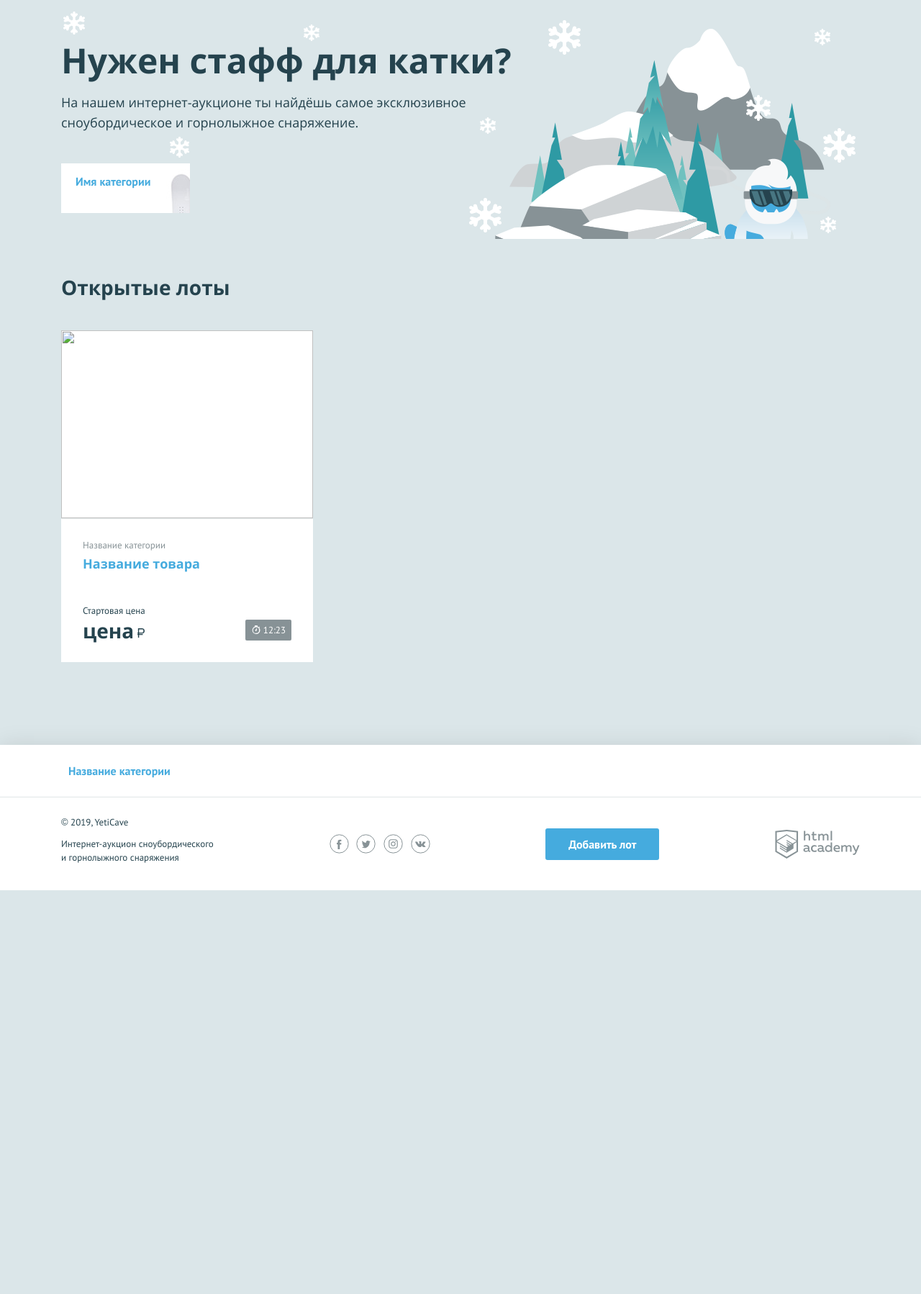
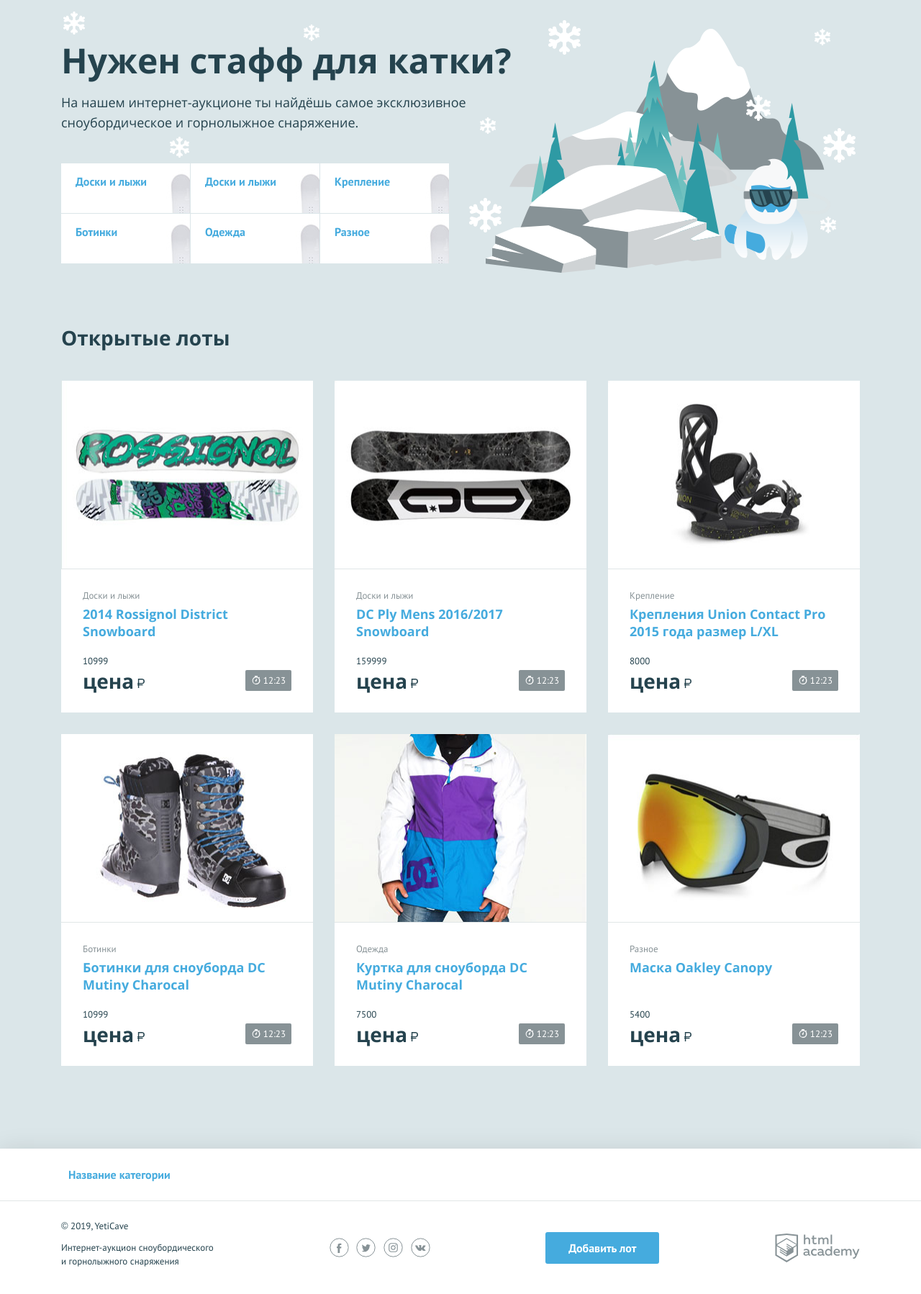
Before and after one commit to egoson/664247-yeticave, a PHP site: page / in a window 1280 px wide. Shown: the part 107-1905 px from the top of the page at 72% size. Before the commit the page ends 1344 px from the top, so only its background shows below. Run offline with PHP 8.4, Linux system fonts and the light colour scheme.

Commit message:
создал массив и добавил в разметку данные из него

```diff
--- a/index.php
+++ b/index.php
@@ -1,7 +1,47 @@
 <?php
 $is_auth = rand(0, 1);
 
-$user_name = 'Денис Филипкин'; // укажите здесь ваше имя
+$user_name = 'Денис Филипкин';
+
+$equipments = ["Доски и лыжи", "Крепления", "Ботинки", "Одежда", "Инструменты", "Разное"];
+$announcement = [
+    [
+      "name" => "2014 Rossignol District Snowboard",
+      "category" => "Доски и лыжи",
+      "price" => "10999",
+      "url" => "img/lot-1.jpg"
+    ],
+    [
+      "name" => "DC Ply Mens 2016/2017 Snowboard",
+      "category" => "Доски и лыжи",
+      "price" => "159999",
+      "url" => "img/lot-2.jpg"
+    ],
+    [
+      "name" => "Крепления Union Contact Pro 2015 года размер L/XL",
+      "category" => "Крепление",
+      "price" => "8000",
+      "url" => "img/lot-3.jpg"
+    ],
+    [
+      "name" => "Ботинки для сноуборда DC Mutiny Charocal",
+      "category" => "Ботинки",
+      "price" => "10999",
+      "url" => "img/lot-4.jpg"
+    ],
+    [
+      "name" => "Куртка для сноуборда DC Mutiny Charocal",
+      "category" => "Одежда",
+      "price" => "7500",
+      "url" => "img/lot-5.jpg"
+    ],
+    [
+      "name" => "Маска Oakley Canopy",
+      "category" => "Разное",
+      "price" => "5400",
+      "url" => "img/lot-6.jpg"
+    ],
+];
 ?>
 <!DOCTYPE html>
 <html lang="ru">
@@ -51,10 +91,12 @@
         <h2 class="promo__title">Нужен стафф для катки?</h2>
         <p class="promo__text">На нашем интернет-аукционе ты найдёшь самое эксклюзивное сноубордическое и горнолыжное снаряжение.</p>
         <ul class="promo__list">
-            <!--заполните этот список из массива категорий-->
+            <?php
+            foreach ($announcement as $key => $value): ?>
             <li class="promo__item promo__item--boards">
-                <a class="promo__link" href="pages/all-lots.html">Имя категории</a>
+                <a class="promo__link" href="pages/all-lots.html"><?=$value["category"];?></a>
             </li>
+            <?php endforeach; ?>
         </ul>
     </section>
     <section class="lots">
@@ -62,17 +104,17 @@
             <h2>Открытые лоты</h2>
         </div>
         <ul class="lots__list">
-            <!--заполните этот список из массива с товарами-->
+            <?php foreach ($announcement as $key => $value): ?>
             <li class="lots__item lot">
                 <div class="lot__image">
-                    <img src="" width="350" height="260" alt="">
+                    <img src=<?=$value["url"];?> width="350" height="260" alt="">
                 </div>
                 <div class="lot__info">
-                    <span class="lot__category">Название категории</span>
-                    <h3 class="lot__title"><a class="text-link" href="pages/lot.html">Название товара</a></h3>
+                    <span class="lot__category"><?=$value["category"];?></span>
+                    <h3 class="lot__title"><a class="text-link" href="pages/lot.html"><?=$value["name"];?></a></h3>
                     <div class="lot__state">
                         <div class="lot__rate">
-                            <span class="lot__amount">Стартовая цена</span>
+                            <span class="lot__amount"><?=$value["price"];?></span>
                             <span class="lot__cost">цена<b class="rub">р</b></span>
                         </div>
                         <div class="lot__timer timer">
@@ -81,6 +123,7 @@
                     </div>
                 </div>
             </li>
+            <?php endforeach; ?>
         </ul>
     </section>
 </main>
```
